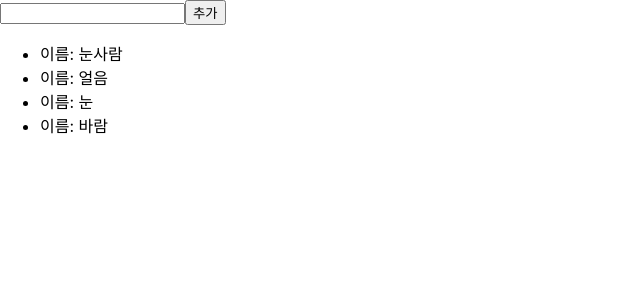
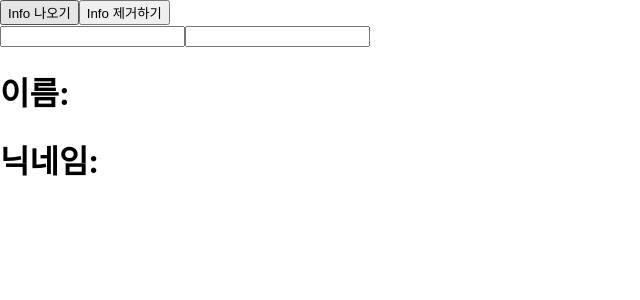
Before and after one commit to jackiehoon/nepp-react-4, a React (Create React App) app in the folder my-app/: page / in a window 1280 px wide. Shown: the top 300 px of the page, without its empty margins (0-640 px from the left). Built offline with nearby package versions, Linux system fonts and the light colour scheme.

Commit message:
day:04 useState,useEffect

```diff
--- a/my-app/src/App.js
+++ b/my-app/src/App.js
@@ -1,9 +1,16 @@
-import IterationSample from "./components/IterationSample";
+import { useState } from "react";
+import Info from "./components/Info";
 
 function App() {
+  const [showInfo, setShowInfo] = useState(true);
+
   return (
     <>
-      <IterationSample />
+      <div>
+        <button onClick={() => setShowInfo(true)}>Info 나오기</button>
+        <button onClick={() => setShowInfo(false)}>Info 제거하기</button>
+      </div>
+      {showInfo && <Info />}
     </>
   );
 }
--- /dev/null
+++ b/my-app/src/components/Info.jsx
@@ -0,0 +1,41 @@
+import { useState, useEffect } from "react";
+const Info = () => {
+  const [name, setName] = useState("");
+  const [nickname, setNickname] = useState("");
+
+  useEffect(() => {
+    console.log("마운트 될 때만 실행됩니다.");
+    return () => {
+      console.log("컴포넌트 제거됨");
+    };
+  }, []);
+
+  useEffect(() => {
+    console.log("렌더링이 완료되었습니다.");
+    console.log({
+      name,
+      nickname,
+    });
+    return () => {
+      console.log("clean up");
+      console.log(nickname);
+    };
+  }, [nickname]);
+
+  const handleChangeName = (e) => {
+    setName(e.target.value);
+  };
+  const handleChangeNickName = (e) => {
+    setNickname(e.target.value);
+  };
+  return (
+    <>
+      <input value={name} onChange={handleChangeName} />
+      <input value={nickname} onChange={handleChangeNickName} />
+      <h1>이름: {name}</h1>
+      <h1>닉네임: {nickname}</h1>
+    </>
+  );
+};
+
+export default Info;
--- a/my-app/src/components/IterationSample.jsx
+++ b/my-app/src/components/IterationSample.jsx
@@ -1,25 +1,42 @@
 import { useState } from "react";
 
 const IterationSample = () => {
-  const [names, setNames] = useState(["눈사람", "얼음", "눈", "바람"]);
+  const [nextId, setNextId] = useState(5);
+  const [names, setNames] = useState([
+    { id: 1, text: "눈사람" },
+    { id: 2, text: "얼음" },
+    { id: 3, text: "눈" },
+    { id: 4, text: "바람" },
+  ]);
   const [text, setText] = useState("");
+
   const handleChange = (e) => {
     setText(e.target.value);
   };
+
   const handleClick = () => {
     if (!text) return;
 
-    const newNames = [...names, text];
+    const newNames = [...names, { id: nextId, text: text }];
     setNames(newNames);
     setText("");
+    setNextId((prev) => prev + 1);
   };
+  const handleDelete = (id) => {
+    // id로 뺄 element를 찾아서 걔가 빠진 새로운 배열을 만든다.
+    const newNames = names.filter((e) => e.id !== id);
+    setNames(newNames);
+  };
+
   return (
     <div>
       <input value={text} onChange={handleChange} />
       <button onClick={handleClick}>추가</button>
       <ul>
-        {names.map((name, i) => (
-          <li key={i}>이름: {name}</li>
+        {names.map(({ id, text }, i) => (
+          <li key={id} onDoubleClick={() => handleDelete(id)}>
+            {i + 1}) {text}
+          </li>
         ))}
       </ul>
     </div>
```
Also changed, not shown: my-app/src/components/Counter2.jsx (added, +17 -0 lines).
